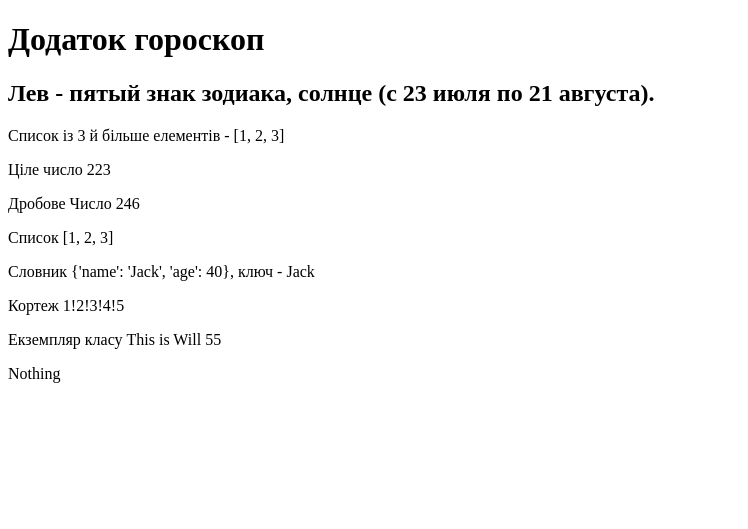
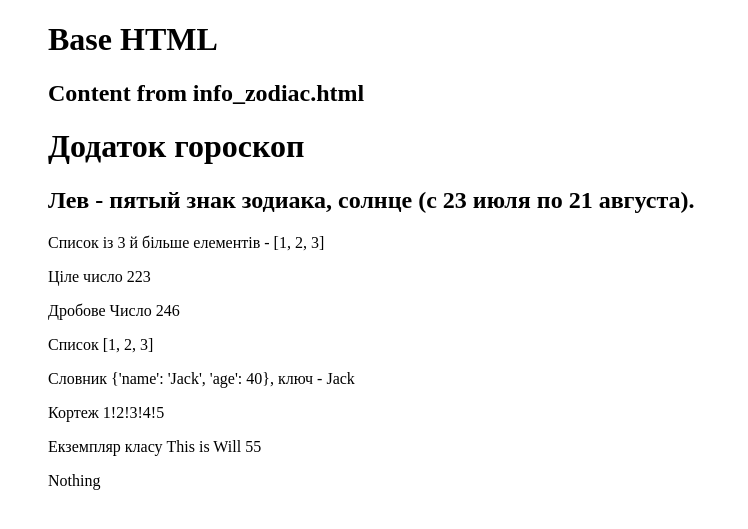
Before and after one commit to TopRoLL1227/my_page_django, a Django app: page /horoscope/leo/ in a window 1280 px wide. Shown: the top 529 px of the page, without its empty margins (0-748 px from the left). Run offline with Django 3.2, Linux system fonts and the light colour scheme.

Commit message:
04.04.2024

```diff
--- a/horoscope/templates/horoscope/info_zodiac.html
+++ b/horoscope/templates/horoscope/info_zodiac.html
@@ -1,10 +1,11 @@
-<!DOCTYPE html>
-<html lang="en">
-<head>
-    <meta charset="UTF-8">
-    <title>Гороскоп для {{sign|capfirst}}</title>
-</head>
-<body>
+{% extends 'base.html' %}
+
+{% block title %}
+Гороскоп для {{sign|capfirst}}
+{% endblock %}
+
+{% block content %}
+    <h2>Content from info_zodiac.html</h2>
     <h1>Додаток гороскоп</h1>
 
     {% if description_zodiac is None %}
@@ -30,5 +31,4 @@
     <p>Кортеж {{my_tuple|join:"!"}}</p>
     <p>Екземпляр класу {{my_class}} {{my_class.age}}</p>
     <p>{{value|default:"Nothing"}}</p>
-</body>
-</html>
+{% endblock %}
--- a/my_page/settings.py
+++ b/my_page/settings.py
@@ -57,7 +57,7 @@
     {
         'BACKEND': 'django.template.backends.django.DjangoTemplates',
         'DIRS': [
-            #'/home/volodymyr/git/my_page/fake/templates'
+            BASE_DIR / 'templates'
         ],  # вказуються шляхи де Django потрібно шукати шаблони, абсолютний шлях
         'APP_DIRS': True,
         'OPTIONS': {
--- /dev/null
+++ b/templates/base.html
@@ -0,0 +1,14 @@
+<!DOCTYPE html>
+<html lang="en">
+<head>
+    <meta charset="UTF-8">
+    <title> {% block title %} {% endblock %} </title>
+</head>
+<body>
+    <ul>
+        <h1>Base HTML</h1>
+        {% block content %} {% endblock %}
+
+    </ul>
+</body>
+</html>
```
Also changed, not shown: horoscope/templates/horoscope/index.html (+12 -10 lines).
